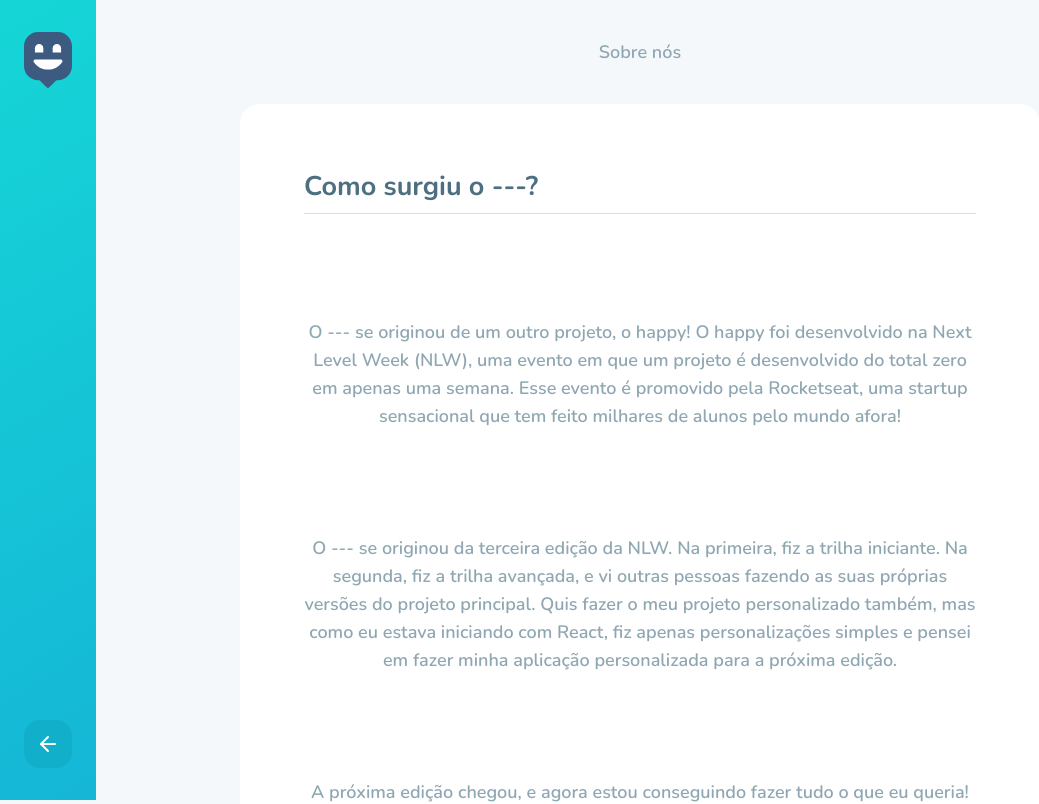
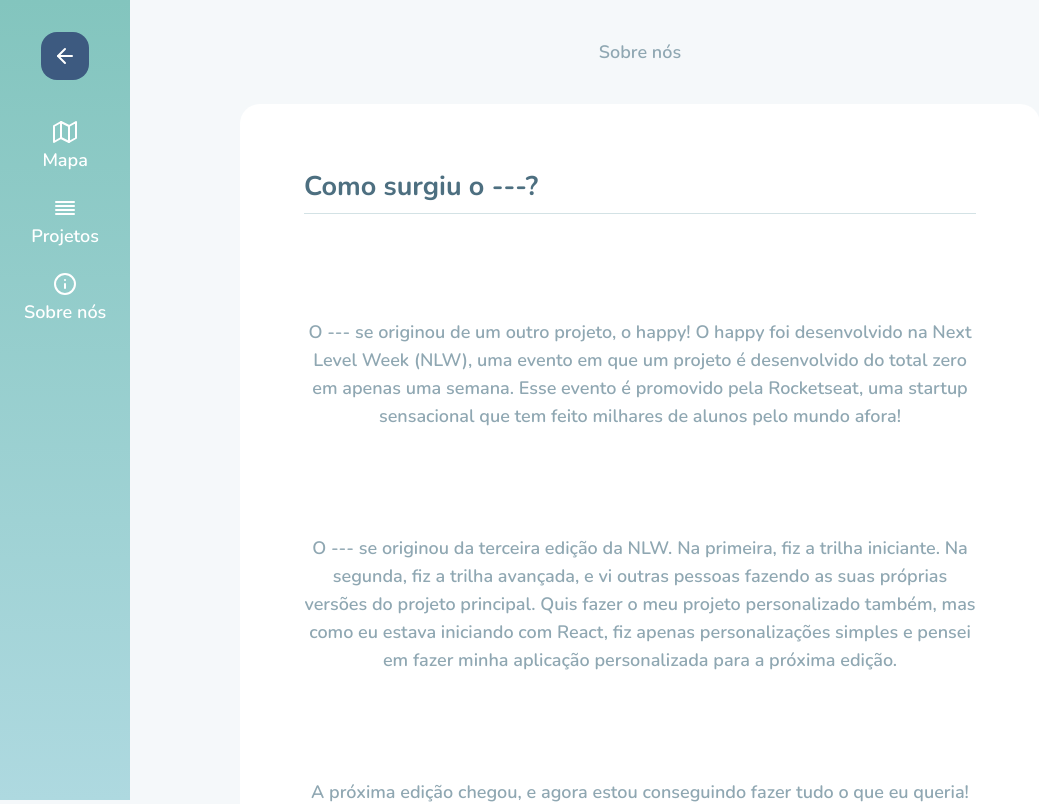
Before and after one commit to juniorklawa/happy, a React (Create React App) app in the folder web/: page /about in a window 1280 px wide. Shown: the top 804 px of the page, without its empty margins (0-1039 px from the left). Built offline with nearby package versions, Linux system fonts and the light colour scheme; the HTML template or start-up script is replaced by a standard one.

Commit message:
Increase Sidebar component with menu options

```diff
--- a/web/src/components/Sidebar/index.tsx
+++ b/web/src/components/Sidebar/index.tsx
@@ -1,8 +1,8 @@
 import React from 'react';
-import { FiArrowLeft } from 'react-icons/fi';
-import { useHistory } from 'react-router-dom';
+import { FiArrowLeft, FiAlignJustify, FiMap, FiInfo } from 'react-icons/fi';
+import { Link, useHistory } from 'react-router-dom';
 
-import mapMarkerImg from '../../images/map-marker.svg';
+// import mapMarkerImg from '../../images/map-marker.svg';
 
 import { Content } from './styles';
 
@@ -11,13 +11,26 @@ const Sidebar: React.FC = () => {
 
   return (
     <Content>
-      <img src={mapMarkerImg} alt="Happy" />
+      <button className="back-button" type="button" onClick={goBack}>
+        <FiArrowLeft size={24} color="#FFF" />
+      </button>
 
-      <footer>
-        <button type="button" onClick={goBack}>
-          <FiArrowLeft size={24} color="#FFF" />
-        </button>
-      </footer>
+      {/* <img src={mapMarkerImg} alt="Happy" /> */}
+
+      <Link to="/map" className="menu-item">
+        <FiMap className="icon" size={24} />
+        Mapa
+      </Link>
+
+      <Link to="/projects" className="menu-item">
+        <FiAlignJustify className="icon" size={24} />
+        Projetos
+      </Link>
+
+      <Link to="/about" className="menu-item">
+        <FiInfo className="icon" size={24} />
+        Sobre nós
+      </Link>
     </Content>
   );
 };
--- a/web/src/components/Sidebar/styles.ts
+++ b/web/src/components/Sidebar/styles.ts
@@ -4,25 +4,25 @@ export const Content = styled.div`
   position: fixed;
   height: 100%;
   padding: 32px 24px;
-  background: linear-gradient(329.54deg, #15b6d6 0%, #15d6d6 100%);
+  background: linear-gradient(#83c5be, #aed9e0);
 
   display: flex;
   flex-direction: column;
-  justify-content: space-between;
   align-items: center;
 
   img {
     width: 48px;
   }
 
-  footer a,
-  footer button {
+  .back-button a,
+  button {
     width: 48px;
     height: 48px;
 
     border: 0;
+    outline: none;
 
-    background: #12afcb;
+    background: #3d5a80;
     border-radius: 16px;
 
     cursor: pointer;
@@ -32,10 +32,41 @@ export const Content = styled.div`
     display: flex;
     justify-content: center;
     align-items: center;
+
+    margin-bottom: 16px;
   }
 
-  footer a:hover,
-  footer button:hover {
-    background: #17d6eb;
+  .back-button a:hover,
+  button:hover {
+    background: #5173a0;
+  }
+
+  .menu-item {
+    display: flex;
+    flex-direction: column;
+    align-items: center;
+    justify-content: center;
+
+    margin-top: 24px;
+
+    color: #fff;
+    text-decoration: none;
+
+    transition: color 0.2s;
+
+    svg {
+      margin-bottom: 4px;
+      color: '#fff';
+    }
+  }
+
+  .menu-item:hover {
+    color: #3d5a80;
+    transition: color 0.2s;
+
+    svg {
+      color: #3d5a80;
+      transition: color 0.2s;
+    }
   }
 `;
```
